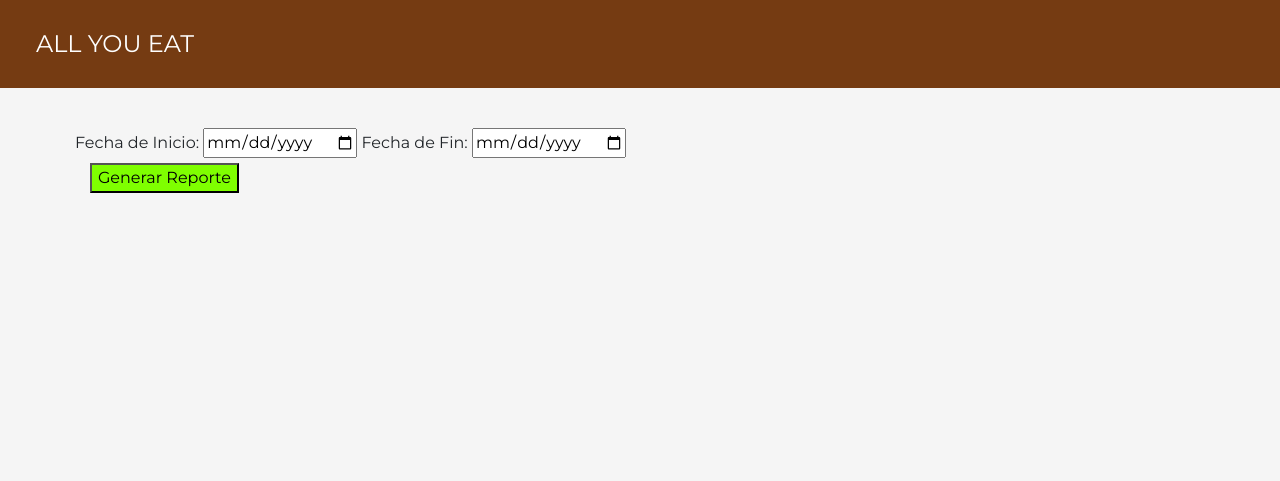
After one commit to Jhopcel/Proyecto-Semestral, a Django app: page /bodega/reporte_factura/ in a window 1280 px wide. The commit adds this page. Shown: the top 481 px of the page. Run offline with Django 4.2, Linux system fonts and the light colour scheme; some libraries are stand-ins or nearby versions.

Commit message:
Requerimiento N°6 realizado parcialmente con algunos defectos

```diff
--- /dev/null
+++ b/bodega/templates/formulario_fechas.html
@@ -0,0 +1,19 @@
+{% extends 'base/base.html' %}
+{% block title %} Editor de productos  {% endblock %}
+
+{% block content %}
+    <div class="container py-5">
+        <form method="post" action="{% url 'detalle_reporte' %}">
+            {% csrf_token %}
+            <div class="col-sm-3 col-md-7 ">
+            <label for="fecha_inicio">Fecha de Inicio:</label>
+            <input type="date" name="fecha_inicio" required>
+            <label for="fecha_fin">Fecha de Fin:</label>
+            <input type="date" name="fecha_fin" required>
+            <div class="col-md-7"><button type="submit" style="width: max-content; height: 30px; background-color: chartreuse;">
+                Generar Reporte</button>
+            </div>
+        </div>
+        </form>
+    </div>
+{% endblock %}
--- a/bodega/urls.py
+++ b/bodega/urls.py
@@ -13,4 +13,6 @@ urlpatterns = [
     path('edicionProducto/<codigo>', views.edicionProducto),
     path('editarProducto/', views.editarProducto, name='editarProducto'),
     path('orden_de_compra/', views.orden_de_compra, name='orden_de_compra'),
+    path('formulario_fechas/', views.reporte_facturas, name='reporte'),
+    path('reporte_factura/', views.reporte_facturas, name='detalle_reporte'),
 ]+ static(settings.MEDIA_URL, document_root=settings.MEDIA_ROOT)
--- a/bodega/views.py
+++ b/bodega/views.py
@@ -1,6 +1,8 @@
 from django.shortcuts import render, redirect, get_object_or_404
 from bodega.models import Productos, Factura
 from django.db.models import F, ExpressionWrapper, DecimalField, Sum, Count
+from django.http import HttpResponseServerError
+from datetime import datetime
 # Create your views here.
 
 
@@ -54,3 +56,44 @@ def orden_de_compra(request):
 
         obtener_factura.save()
     return render(request, "orden_de_compra.html", {'factura':factura})
+
+
+# Reporte de facturas
+
+
+def reporte_facturas(request):
+    try:
+        if request.method == 'POST':
+            fecha_inicio_str = request.POST.get('fecha_inicio')
+            fecha_fin_str = request.POST.get('fecha_fin')
+
+            fecha_inicio = datetime.strptime(fecha_inicio_str, '%Y-%m-%d').date()
+            fecha_fin = datetime.strptime(fecha_fin_str, '%Y-%m-%d').date()
+
+            facturas = Factura.objects.filter(fecha_factura__range=[fecha_inicio, fecha_fin])
+
+            if not facturas:
+                # Manejar el caso en el que no hay facturas en el rango de fechas
+                return render(request, 'sin_facturas.html')
+
+            context = {'facturas': facturas, 'fecha_inicio': fecha_inicio, 'fecha_fin': fecha_fin}
+            return render(request, 'reporte_facturas.html', context)
+
+    except Exception as e:
+        # Manejar otros posibles errores
+        return HttpResponseServerError(f'Error: {e}')
+
+    return render(request, 'formulario_fechas.html')
+# def reporte_facturas(request):
+
+#     if request.method == 'POST':
+#         fecha_inicio = request.POST.get('fecha_inicio')
+#         fecha_fin = request.POST.get('fecha_fin')
+
+#         facturas = Factura.objects.filter(fecha__range=[fecha_inicio, fecha_fin])
+
+#         # Puedes procesar los datos de ventas como desees y pasarlos al contexto
+#         context = {'facturas': facturas, 'fecha_inicio': fecha_inicio, 'fecha_fin': fecha_fin}
+#         return render(request, 'reporte_facturas.html', context)
+
+#     return render(request, 'formulario_fechas.html')
--- a/templates/header/header.html
+++ b/templates/header/header.html
@@ -19,6 +19,14 @@
                 <a class="nav-link" href="{%url 'productos'%}"><i class="fas fa-cogs"></i>Mantenedor Bodega</a>
             </li>
             {% endif %}
+
+            <!-- Reporte por facturas -->
+            {% if user.is_authenticated and user.is_staff %}
+            <li class="nav-item">
+                <a class="nav-link" href="{%url 'reporte'%}"><i class="fas fa-cogs"></i>Reporte</a>
+            </li>
+            {% endif %}
+
             <li class="nav-item">
                 <a class="nav-link" href="{% url 'login' %}"><i class="fas fa-users"></i> Login</a>
             </li>
```
Also changed, not shown: allYouEat/views.py (+16 -0 lines), templates/reporte_facturas.html (added, +40 -0 lines), templates/sin_facturas.html (added, +11 -0 lines), allYouEat/urls.py (line endings or trailing spaces), db.sqlite3.
